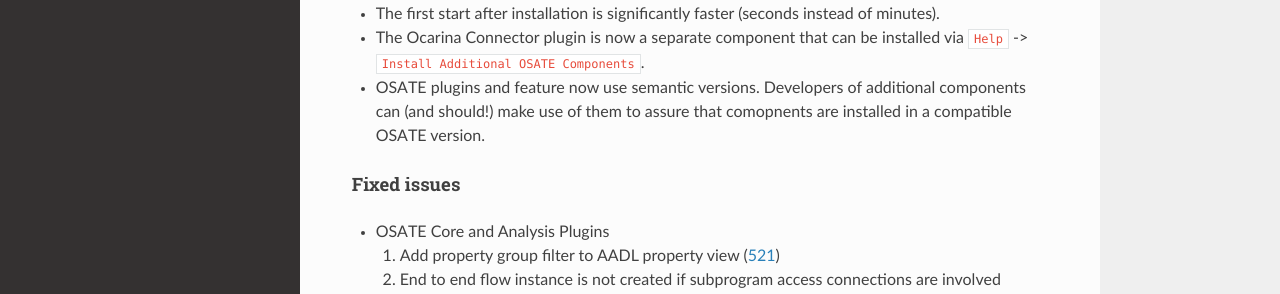
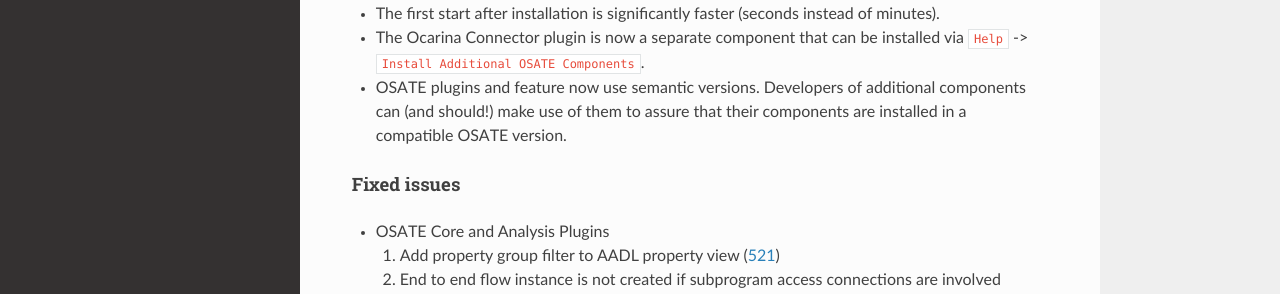
Before and after one commit to osate/website, a Sphinx documentation site: the page built from source/osate-releases.md, in a window 1280 px wide and 900 px high, scrolled down 616 px. Shown: the part 180-474 px from the top of the window. Built offline with Sphinx 7.4.7 and the Read the Docs theme 2.0.0, drawn with Linux system fonts in a browser that asks for light colours.

Commit message:
Fix typo

```diff
--- a/source/osate-releases.md
+++ b/source/osate-releases.md
@@ -26,7 +26,7 @@
  * This version of OSATE is based on Eclipse 2019-12, so the context menu in the outline view does no longer disappear.
  * The first start after installation is significantly faster (seconds instead of minutes).
  * The Ocarina Connector plugin is now a separate component that can be installed via `Help` -> `Install Additional OSATE Components`.
- * OSATE plugins and feature now use semantic versions. Developers of additional components can (and should!) make use of them to assure that comopnents are installed in a compatible OSATE version.
+ * OSATE plugins and feature now use semantic versions. Developers of additional components can (and should!) make use of them to assure that their components are installed in a compatible OSATE version.
 
 #### Fixed issues
 
```
